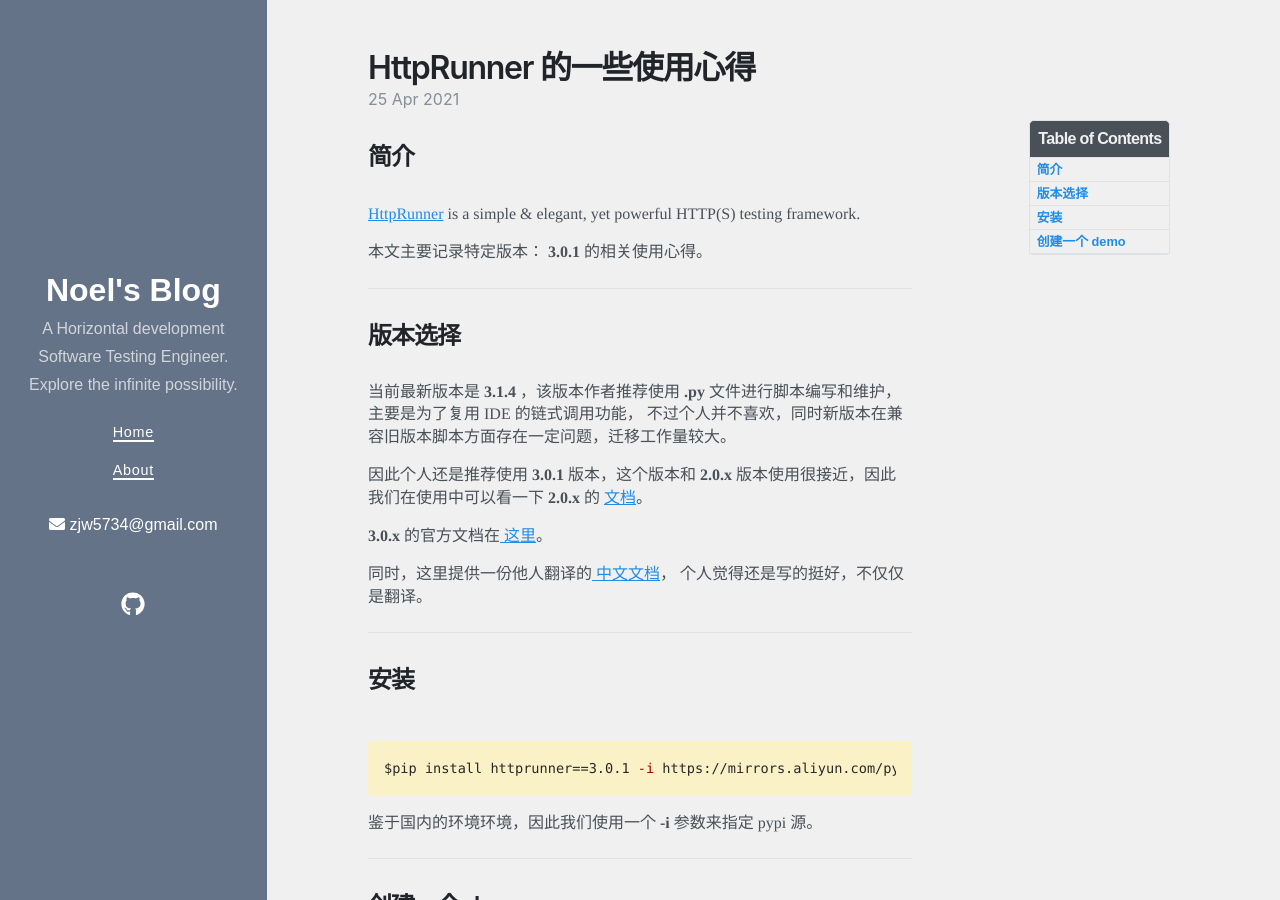
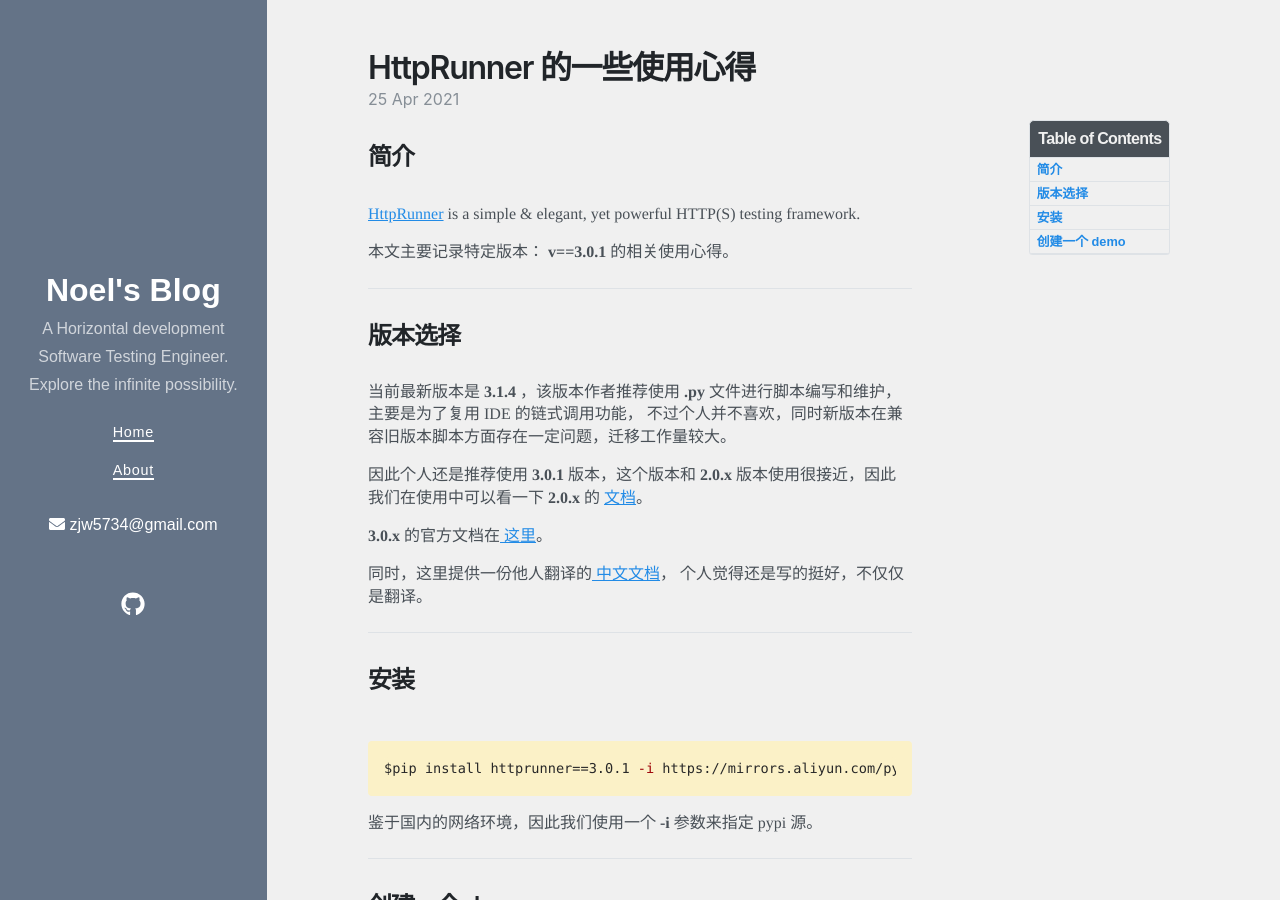
Before and after one commit to jiaw-Zh/jiaw-Zh.github.io, a Jekyll site: the page built from _posts/Apitest/2021-04-25-HttpRunner的一些使用心得.md, in a window 1280 px wide and 900 px high. Built offline with Jekyll 4.4.1, drawn with Linux system fonts in a browser that asks for light colours; nearby versions of some CDN libraries.

Commit message:
文章修改

````diff
--- a/_posts/Apitest/2021-04-25-HttpRunner的一些使用心得.md
+++ b/_posts/Apitest/2021-04-25-HttpRunner的一些使用心得.md
@@ -12,7 +12,7 @@
 <a href="https://github.com/httprunner/httprunner" target="_blank">HttpRunner</a>
  is a simple & elegant, yet powerful HTTP(S) testing framework.
 
-本文主要记录特定版本： **3.0.1** 的相关使用心得。
+本文主要记录特定版本： **v==3.0.1** 的相关使用心得。
 
 ----
 ## 版本选择
@@ -36,7 +36,7 @@
 $pip install httprunner==3.0.1 -i https://mirrors.aliyun.com/pypi/simple/
 ```
 
-鉴于国内的环境环境，因此我们使用一个 **-i** 参数来指定 pypi 源。
+鉴于国内的网络环境，因此我们使用一个 **-i** 参数来指定 pypi 源。
 
 ----
 ## 创建一个 demo
````
